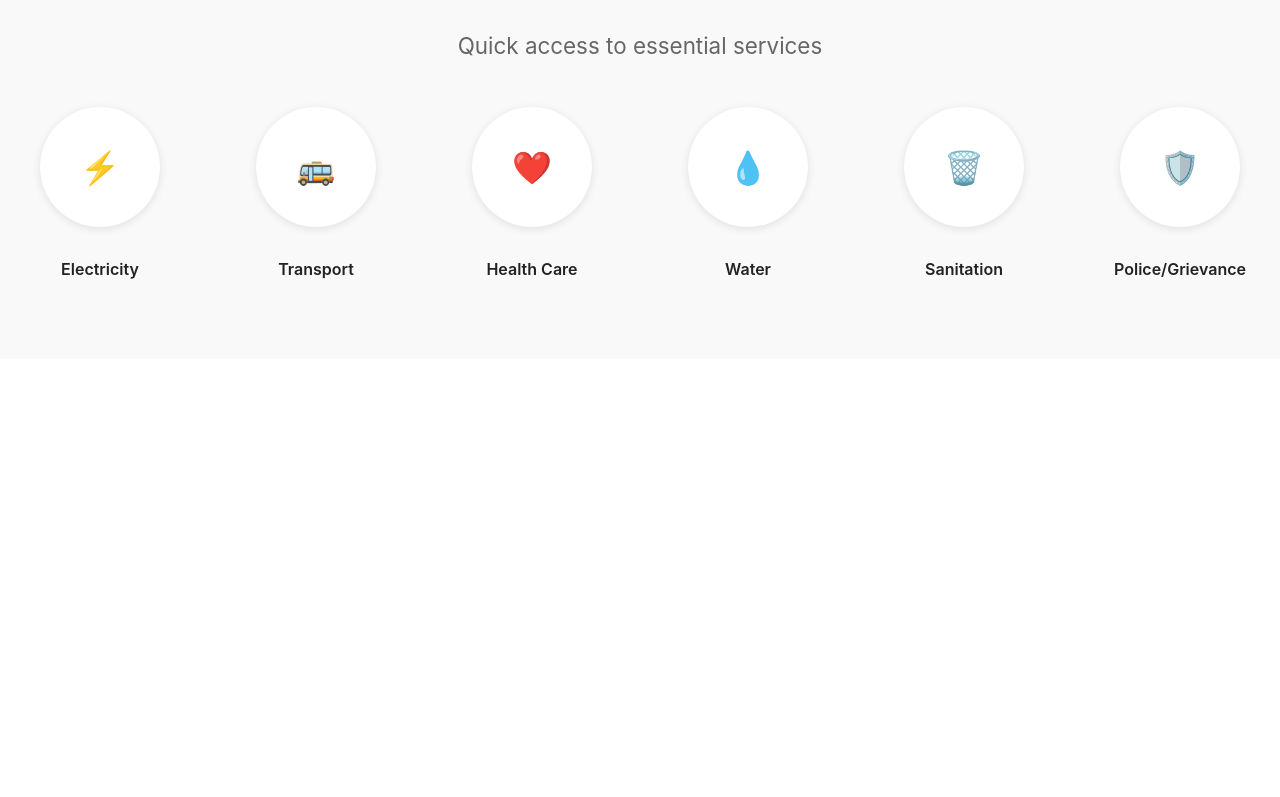
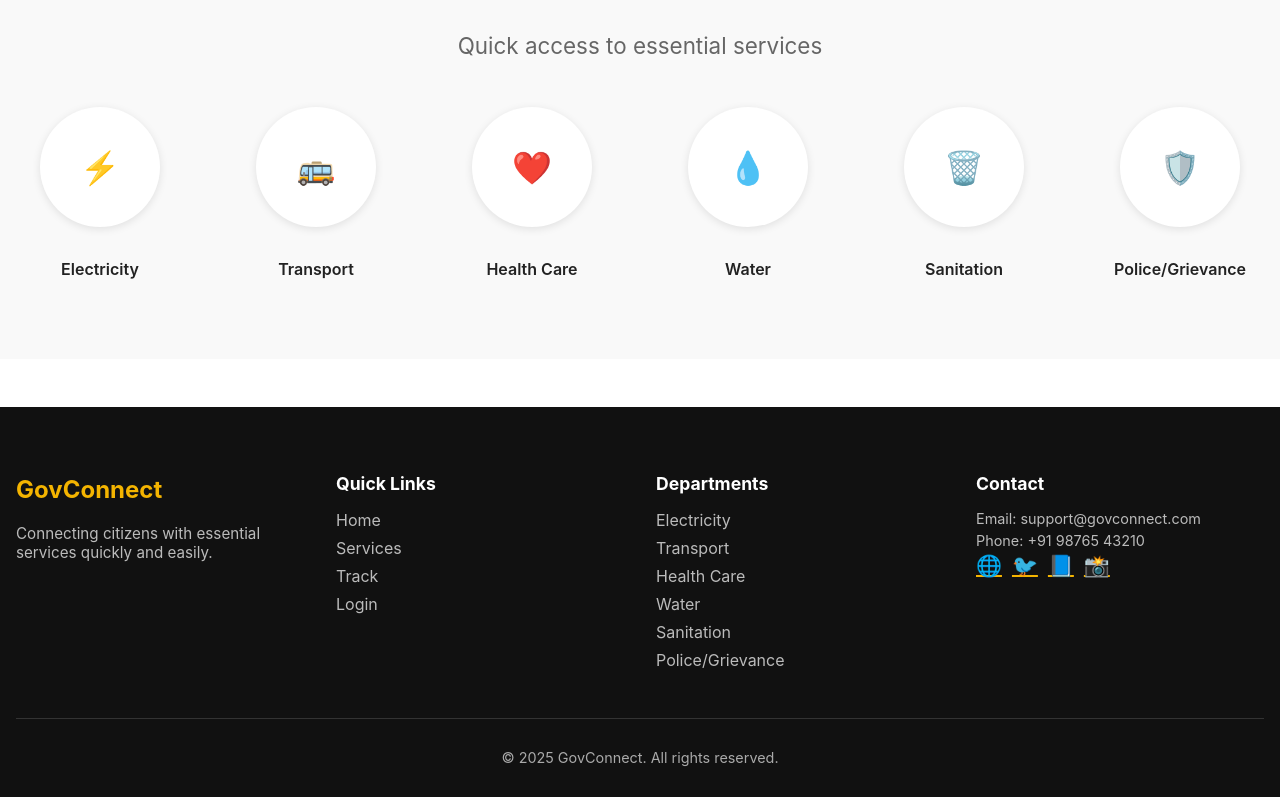
Before and after one commit to SubhashRelangi/RiseVoice, a React (Create React App) app in the folder frontend/: page / in a window 1280 px wide. Shown: the part 1978-2775 px from the top of the page. Before the commit the page ends 2337 px from the top, so only its background shows below. Built offline with nearby package versions, Linux system fonts and the light colour scheme.

Commit message:
feat: Implement and integrate Footer component

```diff
--- a/frontend/src/Components/Footer.jsx
+++ b/frontend/src/Components/Footer.jsx
@@ -1,9 +1,61 @@
-import React from 'react'
+import React from "react";
+import "../StyleSheets/Footer.css";
 
 const Footer = () => {
   return (
-    <div>Footer</div>
-  )
-}
+    <footer className="footer">
+      <div className="footer-container">
 
-export default Footer
+        {/* Brand Section */}
+        <div className="footer-brand">
+          <h2>GovConnect</h2>
+          <p>Connecting citizens with essential services quickly and easily.</p>
+        </div>
+
+        {/* Quick Links */}
+        <div className="footer-links">
+          <h3>Quick Links</h3>
+          <ul>
+            <li><a href="/">Home</a></li>
+            <li><a href="/services">Services</a></li>
+            <li><a href="/track">Track</a></li>
+            <li><a href="/login">Login</a></li>
+          </ul>
+        </div>
+
+        {/* Services Shortcuts */}
+        <div className="footer-services">
+          <h3>Departments</h3>
+          <ul>
+            <li><a href="/">Electricity</a></li>
+            <li><a href="/">Transport</a></li>
+            <li><a href="/">Health Care</a></li>
+            <li><a href="/">Water</a></li>
+            <li><a href="/">Sanitation</a></li>
+            <li><a href="/">Police/Grievance</a></li>
+          </ul>
+        </div>
+
+        {/* Contact */}
+        <div className="footer-contact">
+          <h3>Contact</h3>
+          <p>Email: support@govconnect.com</p>
+          <p>Phone: +91 98765 43210</p>
+          <div className="social-icons">
+            <a href="#">🌐</a>
+            <a href="#">🐦</a>
+            <a href="#">📘</a>
+            <a href="#">📸</a>
+          </div>
+        </div>
+      </div>
+
+      {/* Copyright */}
+      <div className="footer-bottom">
+        <p>© {new Date().getFullYear()} GovConnect. All rights reserved.</p>
+      </div>
+    </footer>
+  );
+};
+
+export default Footer;
--- /dev/null
+++ b/frontend/src/StyleSheets/Footer.css
@@ -0,0 +1,85 @@
+.footer {
+  background: #111;
+  color: #eee;
+  padding: 3rem 1rem 1rem;
+  margin-top: 3rem;
+}
+
+.footer-container {
+  display: grid;
+  grid-template-columns: repeat(auto-fit, minmax(220px, 1fr));
+  gap: 2rem;
+  max-width: 1400px;   /* 👈 Center content inside */
+  margin: 0 auto;      /* 👈 Centers it horizontally */
+}
+
+/* Brand */
+.footer-brand h2 {
+  font-size: 1.5rem;
+  color: #f4b400;
+}
+.footer-brand p {
+  margin-top: 0.5rem;
+  font-size: 0.95rem;
+  color: #bbb;
+}
+
+/* Links */
+.footer-links h3,
+.footer-services h3,
+.footer-contact h3 {
+  margin-bottom: 1rem;
+  font-size: 1.1rem;
+  color: #fff;
+}
+
+.footer-links ul,
+.footer-services ul {
+  list-style: none;
+  padding: 0;
+}
+
+.footer-links li,
+.footer-services li {
+  margin-bottom: 0.5rem;
+}
+
+.footer-links a,
+.footer-services a {
+  text-decoration: none;
+  color: #bbb;
+  transition: color 0.3s;
+}
+
+.footer-links a:hover,
+.footer-services a:hover {
+  color: #f4b400;
+}
+
+/* Contact */
+.footer-contact p {
+  font-size: 0.9rem;
+  color: #bbb;
+  margin: 0.3rem 0;
+}
+
+.social-icons a {
+  margin-right: 10px;
+  font-size: 1.3rem;
+  color: #f4b400;
+  transition: 0.3s;
+}
+
+.social-icons a:hover {
+  color: #fff;
+}
+
+/* Bottom strip */
+.footer-bottom {
+  text-align: center;
+  border-top: 1px solid #333;
+  margin-top: 2rem;
+  padding-top: 1rem;
+  font-size: 0.9rem;
+  color: #aaa;
+}
--- a/frontend/src/pages/HomePage.jsx
+++ b/frontend/src/pages/HomePage.jsx
@@ -4,6 +4,7 @@ import HeroSection from '../Components/HomePageComponents/HeroSection'
 import Dashboard from '../Components/HomePageComponents/Dashboard'
 import Departments from '../Components/HomePageComponents/Departments'
 import Services from '../Components/HomePageComponents/Services'
+import Footer from '../Components/Footer'
 
 const HomePage = () => {
   return (
@@ -13,6 +14,7 @@ const HomePage = () => {
       <Dashboard />
       <Departments />
       <Services />
+      <Footer />
     </div>
   )
 }
```
